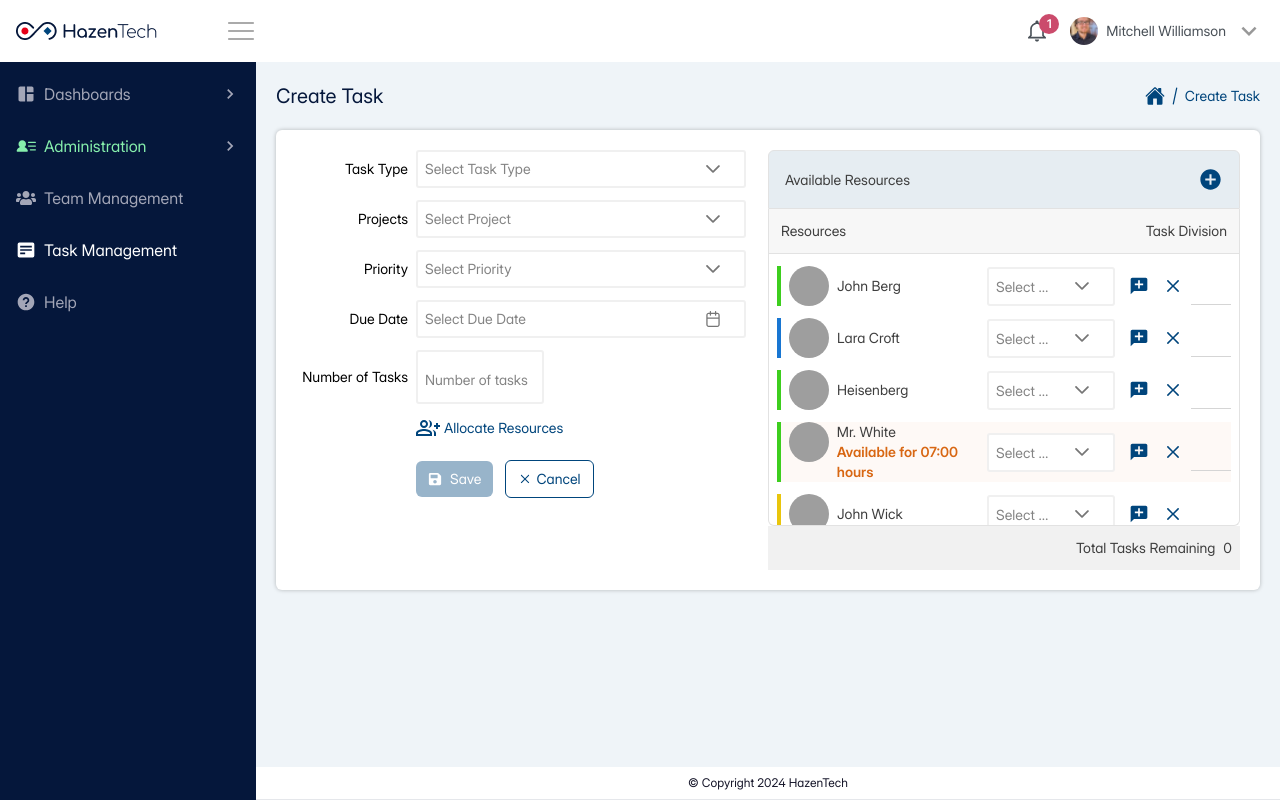
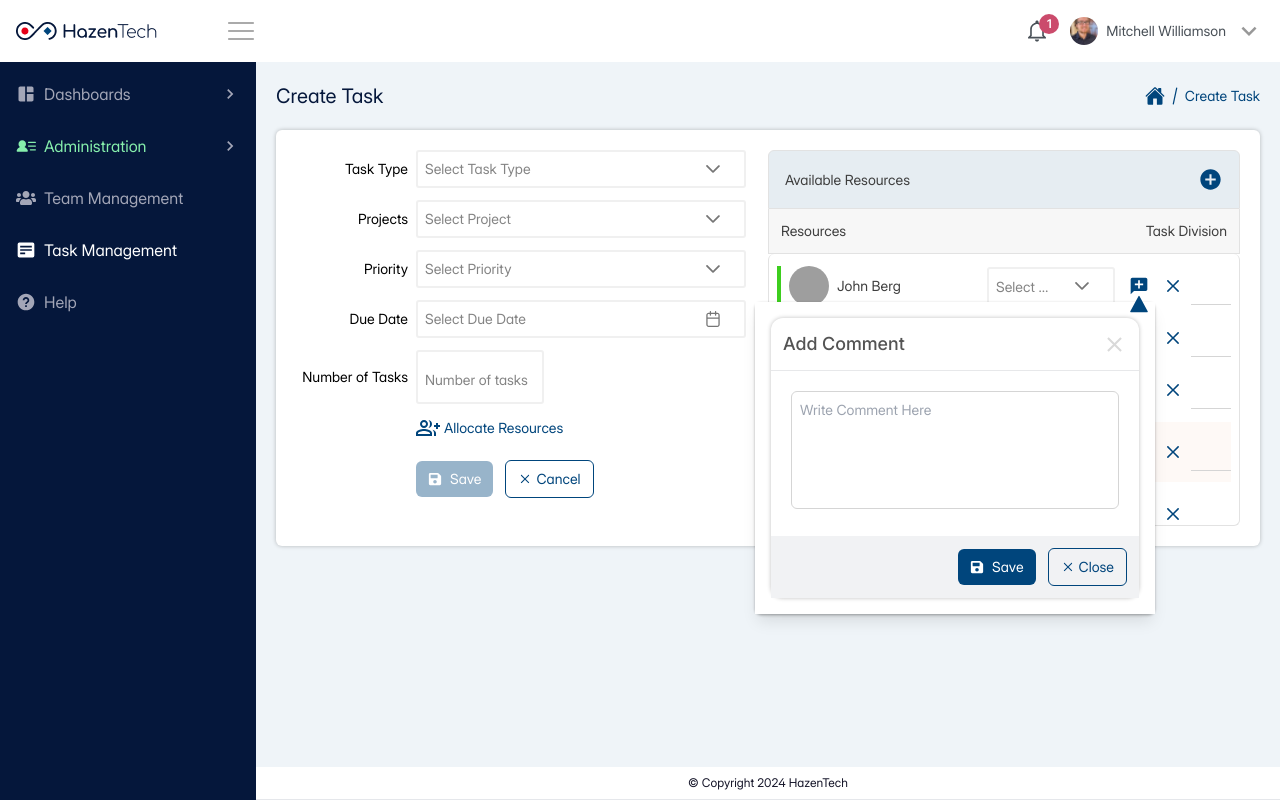
Before and after one commit to ThatYoungEngineer/HazenTech, a React (Vite) app: page /create-task in a window 1280 px wide. Both pictures are taken after a click on the element 1139 px from the left and 286 px from the top of the page. Built offline with nearby package versions, Linux system fonts and the light colour scheme; grey boxes are pictures that could not be loaded; a web font is replaced by a local one.

Commit message:
add comment section

```diff
--- a/src/components/AbsentResources.jsx
+++ b/src/components/AbsentResources.jsx
@@ -22,7 +22,7 @@ const AbsentResources = () => {
         return acc
     }, {})
 
-  const [checkedStates, setCheckedStates] = useState(initialCheckedState);
+  const [checkedStates, setCheckedStates] = useState(initialCheckedState)
 
   const handleToggle = (userId) => {
     setCheckedStates((prev) => ({
@@ -85,17 +85,17 @@ const AbsentResources = () => {
                                         <div className="card flex justify-center">
                                             <InputSwitch
                                                 checked={checkedStates[user.id]}
-                                                onChange={() => handleToggle(user.id)} // Make sure handleToggle is defined
-                                                aria-label={`Toggle availability for ${user.name}`} // Accessible label
+                                                onChange={() => handleToggle(user.id)}
+                                                aria-label={`Toggle availability for ${user.name}`}
                                             />
                                         </div>
                                         <HiTrash
                                             size={25}
                                             color="#CB4B6C"
                                             cursor={'pointer'}
-                                            onClick={() => handleRemoveUser(user.id)} // Make sure handleRemoveUser is defined
-                                            title={`Remove ${user.name}`} // Descriptive title for accessibility
-                                            aria-label={`Remove ${user.name}`} // Accessible label
+                                            onClick={() => handleRemoveUser(user.id)}
+                                            title={`Remove ${user.name}`}
+                                            aria-label={`Remove ${user.name}`}
                                         />
                                     </div>
                                 </section>
--- /dev/null
+++ b/src/components/AddComment.jsx
@@ -0,0 +1,31 @@
+import { FaSave } from "react-icons/fa"
+import { IoMdClose } from "react-icons/io"
+import { RxCross2 } from "react-icons/rx"
+
+const AddComment = () => {
+  return (
+    <section className='w-full rounded-xl bg-white header-shadow'>
+        <span className='w-full flex items-center justify-between border-b border-[#E7E8EA] p-3'>
+            <h3 className='font-Inter-Medium text-lg text-[#535353]'>Add Comment</h3>
+            <IoMdClose color='#D9D9D9' size={25} />
+        </span>
+        <section className="p-5">
+            <textarea rows={5} className="w-full outline-none resize-none placeholder:font-Inter-Regular text-sm text-[#848484] p-2 border border-[#D5D5D5] focus:border-primary rounded-md" placeholder="Write Comment Here" />
+        </section>
+        <section className="p-3 bg-[#F1F2F4]">
+            <div className="flex items-center justify-end gap-3">
+                <button type="button" className="font-Inter-Regular disabled:opacity-50 disabled:cursor-not-allowed text-sm rounded-md bg-[#00457C] flex items-center gap-2 py-2 px-3 text-white">
+                    <FaSave />
+                    Save
+                </button>
+                <button type="button" className="font-Inter-Regular disabled:opacity-50 disabled:cursor-not-allowed text-sm rounded-md text-[#00457C] border border-[#00457C] flex items-center gap-1 py-2 px-3 bg-transparent">
+                    <RxCross2 />
+                    Close
+                </button>
+            </div>
+        </section>
+    </section>
+  )
+}
+
+export default AddComment
--- a/src/components/CreateTask.jsx
+++ b/src/components/CreateTask.jsx
@@ -9,7 +9,6 @@ import { Calendar } from 'primereact/calendar'
 import { InputNumber } from 'primereact/inputnumber'
 import Resources from "./Resources"
 import BreadCrumb from "./BreadCrumb"
-
 
 const taskType = [
     { label: 'Outlook', value: 'Outlook' },
@@ -48,6 +47,7 @@ const CreateTask = () => {
     const [number, setNumber] = useState(null)
 
   return (
+    <>
         <section className='p-5 h-full w-full'>
             <div className='w-full flex items-center justify-between'>
                 <h2 className='font-Inter-Regular font-light text-xl text-primary'>Create Task</h2>
@@ -121,6 +121,7 @@ const CreateTask = () => {
                 </div>
             </section>
         </section>
+    </>
   )
 }
 
--- a/src/components/DataTable.jsx
+++ b/src/components/DataTable.jsx
@@ -136,7 +136,7 @@ export default function EnhancedTable() {
                 <TableRow
                   hover
                   key={row.id}
-                  className={index % 2 !== 0 ? 'even-row' : ''}
+                  className={index % 2 !== 0 && 'bg-[#F5F8FA]'}
                   sx={{ border: '1px solid #E7E8EA' }}
                 >
                   <TableCell component="th" scope="row" padding="normal"
@@ -163,12 +163,13 @@ export default function EnhancedTable() {
                     {row.number_of_tasks}
                   </TableCell>
                   <TableCell
-                    align='center'
+                    align='left'
                     sx={{
                       border: '1px solid #E7E8EA',
                       color: '#06152B',
                       fontFamily: 'Inter-Medium',
-                      fontSize: '0.875rem'
+                      fontSize: '0.875rem',
+                      width: {lg: '15%', xl: '10%'}
                     }}
                   >
                     {row.project}
--- a/src/components/Resources.jsx
+++ b/src/components/Resources.jsx
@@ -1,8 +1,12 @@
 import { Dropdown } from 'primereact/dropdown'
-import { useState } from 'react'
+import { useState, useRef } from 'react'
 import { BiSolidCommentAdd } from 'react-icons/bi'
 import { IoMdAddCircle } from 'react-icons/io'
 import { RxCross2 } from 'react-icons/rx'
+import AddComment from './AddComment'
+import { IoTriangle } from "react-icons/io5"
+
+import { OverlayPanel } from 'primereact/overlaypanel'
 
 const users = [
     { id: 9, name: "John Berg", theme: '#3DCE1E', availability: null },
@@ -22,6 +26,14 @@ const clerks = [
 
 const Resources = () => {
     const [selectedClerk, setSelectedClerk] = useState(null)
+    const [openComment, setOpenComment] = useState(null)
+    const op = useRef(null)
+
+    const handleToggleComment = (id) => {
+        console.log('cicked')
+        if (openComment === id) setOpenComment(null)
+        else setOpenComment(id)
+    }
 
   return (
     <>
@@ -35,7 +47,7 @@ const Resources = () => {
             <h2 className="font-Inter-Regular text-sm text-[#3E3E3E]"> Resources </h2>
             <h2 className="font-Inter-Regular text-sm text-[#3E3E3E]"> Task Division </h2>
         </div>
-        <section className="py-3 px-2 max-h-[17rem] 2xl:max-h-96 overflow-y-auto w-full flex flex-col gap-3 border-[#E2E2E2] border-x border-b rounded-b-md">
+        <section className="py-3 px-2 max-h-[17rem] 2xl:max-h-[28rem] overflow-y-auto w-full flex flex-col gap-3 border-[#E2E2E2] border-x border-b rounded-md">
             {users?.map((user) => (
                 <div key={user.id} className={`w-full flex justify-between ${user?.availability && 'bg-[#FEF9F6]'} `} >
                     <div className="flex gap-2">
@@ -56,8 +68,24 @@ const Resources = () => {
                             value={selectedClerk} onChange={(e) => setSelectedClerk(e.value)} options={clerks} optionLabel="label"
                             placeholder="Select Clerk" className="w-32"
                         />
-                        <span className="w-8 h-8 hover:bg-[#D9E3EC] FlexCenter rounded-full transition ease-in-out duration-200 cursor-not-allowed">
-                            <BiSolidCommentAdd size={20} color="#00457C" cursor={"not-allowed"} />
+                        <span
+                            onClick={(e) => op.current.toggle(e)}
+                            className="relative w-8 h-8 hover:bg-[#D9E3EC] FlexCenter rounded-full transition ease-in-out duration-200 cursor-pointer"
+                        >
+                            <div>
+                                <BiSolidCommentAdd size={20} color="#00457C" />
+                                <OverlayPanel ref={op} className="bg-red-500">
+                                    <div
+                                        className='relative'
+                                        onClick={(e) => e.stopPropagation()}
+                                    >
+                                        <IoTriangle className="absolute -top-2 right-[6px]" size={20} color='#00457C' />
+                                        <div className='w-[25rem] bg-white shadow-lg p-4'>
+                                            <AddComment />
+                                        </div>
+                                    </div>
+                                </OverlayPanel>
+                            </div>
                         </span>
                         <RxCross2 size={20} color="#00457C" cursor={"not-allowed"} />
                         <input
@@ -67,13 +95,13 @@ const Resources = () => {
                     </div>
                 </div>
             ))}
+            <div className="w-full py-3 px-2 bg-[#F1F1F1] flex items-center justify-end border-t border-[#D5D5D5]">
+                <h3 className="font-Inter-Regular font-medium text-sm text-[#3E3E3E]">
+                    Total Tasks Remaining
+                    <span className="ml-2">0</span>
+                </h3>
+            </div>
         </section>
-        <div className="w-full py-3 px-2 bg-[#F1F1F1] flex items-center justify-end">
-            <h3 className="font-Inter-Regular font-medium text-sm text-[#3E3E3E]">
-                Total Tasks Remaining
-                <span className="ml-2">0</span>
-            </h3>
-        </div>
     </>
   )
 }
```
Lines whose indentation alone changed are shown as unchanged.
